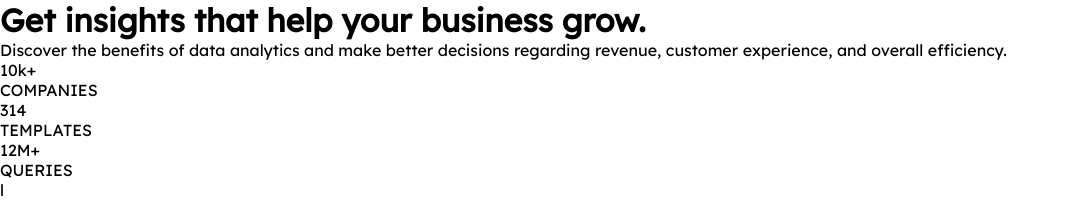
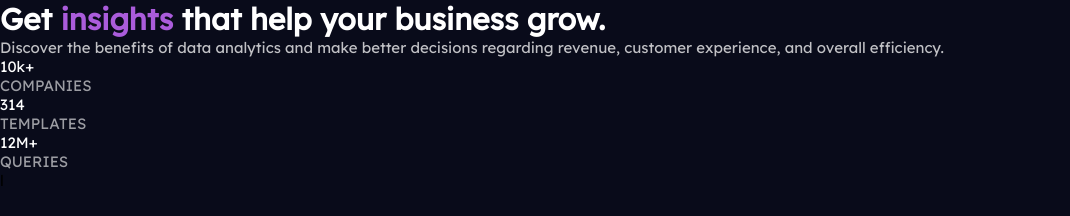
Before and after one commit to rogereichert/challenges, a plain HTML site: page Stats Preview Card Component/index.html in a window 1280 px wide. Shown: the whole page, without its empty margins (0-1070 px from the left). Drawn offline with Linux system fonts and the light colour scheme.

Commit message:
Feita toda a configuração de cores das fontes

```diff
--- a/Stats Preview Card Component/css/global.css
+++ b/Stats Preview Card Component/css/global.css
@@ -7,4 +7,22 @@
 body {
   font-family: "Inter", sans-serif;
   font-family: "Lexend Deca", sans-serif;
+  background-color: hsl(233, 47%, 7%);
+  font-size: 15px;
 }
+
+h1, .number{
+    color: hsl(0, 0%, 100%);
+}
+
+.sub{
+    color: hsl(277, 64%, 61%);
+}
+
+.discover{
+    color: hsla(0, 0%, 100%, 0.75);
+}
+
+.subtitle{
+    color: hsla(0, 0%, 100%, 0.6);
+}
```
